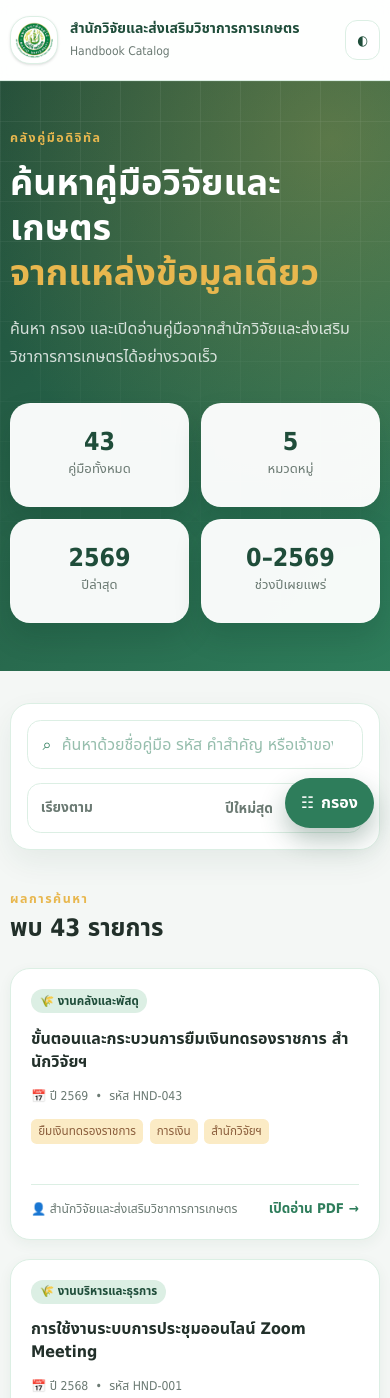
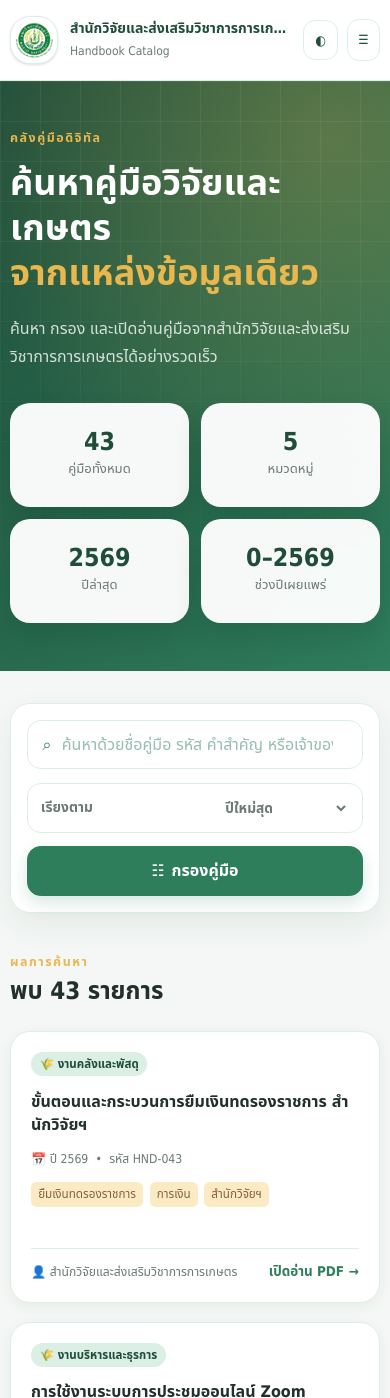
Before and after one commit to numtip/handbook, an Astro site in the folder site/: page / in a window 390 px wide. Shown: the top 1398 px of the page. Built offline with nearby package versions, Linux system fonts and the light colour scheme; Astro itself is replaced by a stand-in of ours.

Commit message:
feat: align mobile catalog controls with desktop

```diff
--- a/site/src/pages/index.astro
+++ b/site/src/pages/index.astro
@@ -19,8 +19,19 @@
           <img src="/assets/logorae.png" width="56" height="56" alt="ตราสำนักวิจัยและส่งเสริมวิชาการการเกษตร" class="h-12 w-12 rounded-xl2 border border-forest-100 bg-white object-contain p-1 shadow-sm" />
           <span class="min-w-0"><strong class="block truncate text-sm text-forest-700 dark:text-forest-100 sm:text-base">สำนักวิจัยและส่งเสริมวิชาการการเกษตร</strong><span class="text-xs text-neutral-500 dark:text-neutral-50/60">Handbook Catalog</span></span>
         </a>
-        <button id="theme-toggle" class="theme-toggle" type="button" aria-label="สลับโหมดสี" title="สลับโหมดสี"><span aria-hidden="true">◐</span><span class="hidden sm:inline">โหมดสี</span></button>
+        <div class="nav-actions">
+          <div class="desktop-nav" aria-label="เมนูหลัก"><a href="#catalog">ค้นหาคู่มือ</a><button id="desktop-filter-button" type="button">กรองคู่มือ</button></div>
+          <button id="theme-toggle" class="theme-toggle" type="button" aria-label="สลับโหมดสี" title="สลับโหมดสี"><span aria-hidden="true">◐</span><span class="theme-label">โหมดสี</span></button>
+          <button id="mobile-menu-toggle" class="mobile-menu-toggle" type="button" aria-controls="mobile-menu" aria-expanded="false" aria-label="เปิดเมนู"><span aria-hidden="true">☰</span><span>เมนู</span></button>
+        </div>
       </nav>
+      <div id="mobile-menu" class="mobile-menu hidden" aria-hidden="true">
+        <div class="catalog-shell mobile-menu-panel">
+          <a href="#catalog" data-close-menu>หน้าหลัก</a>
+          <button id="mobile-menu-filter" type="button">☷ กรองคู่มือ</button>
+          <button id="mobile-menu-theme" type="button">◐ สลับโหมดสี</button>
+        </div>
+      </div>
     </header>
 
     <main id="catalog">
@@ -44,10 +55,11 @@
         <div class="search-panel">
           <label class="search-input"><span aria-hidden="true">⌕</span><input id="query" type="search" placeholder="ค้นหาด้วยชื่อคู่มือ รหัส คำสำคัญ หรือเจ้าของ" autocomplete="off" /></label>
           <label class="sort-control"><span>เรียงตาม</span><select id="sort"><option value="newest">ปีใหม่สุด</option><option value="oldest">ปีเก่าสุด</option><option value="title">ชื่อ ก-ฮ</option></select></label>
+          <button id="mobile-inline-filter-button" class="mobile-filter-trigger" type="button">☷ <span>กรองคู่มือ</span><span id="mobile-filter-count" class="hidden"></span></button>
         </div>
 
         <!-- Desktop multi-select filter chips -->
-        <section class="desktop-filters mt-7" aria-label="ตัวกรองคู่มือ">
+        <section id="desktop-filters" class="desktop-filters mt-7" aria-label="ตัวกรองคู่มือ">
           <div class="filter-heading"><h2>กรองคู่มือ</h2><button id="clear-filters" class="clear-button" type="button">ล้างตัวกรองทั้งหมด</button></div>
           <div class="filter-group"><h3>กอง / หมวด</h3><div id="division-chips" class="chip-row"></div></div>
           <div class="filter-group mt-5"><h3>ปี พ.ศ.</h3><div id="year-chips" class="chip-row"></div></div>
@@ -64,7 +76,6 @@
     </main>
 
     <!-- Mobile filter bottom sheet -->
-    <button id="mobile-filter-button" class="filter-fab" type="button" aria-label="เปิดตัวกรอง">☷ <span>กรอง</span></button>
     <div id="filter-sheet" class="filter-sheet hidden" aria-hidden="true"><div class="sheet-backdrop" data-close-sheet></div><section class="sheet-panel" role="dialog" aria-modal="true" aria-labelledby="sheet-title"><div class="drag-handle"></div><div class="flex items-center justify-between gap-4"><h2 id="sheet-title">กรองคู่มือ</h2><button class="clear-button" data-close-sheet type="button">ปิด</button></div><div class="filter-group mt-5"><h3>กอง / หมวด</h3><div id="mobile-division-chips" class="chip-row"></div></div><div class="filter-group mt-5"><h3>ปี พ.ศ.</h3><div id="mobile-year-chips" class="chip-row"></div></div><div class="mt-6 flex gap-3"><button id="sheet-clear" class="secondary-button flex-1" type="button">ล้างทั้งหมด</button><button id="sheet-apply" class="primary-button flex-1" type="button">แสดงผลลัพธ์</button></div></section></div>
 
     <script>
@@ -85,16 +96,21 @@
       function chip(kind: 'division' | 'year', value: string, label: string) { const selected = kind === 'division' ? state.divisions.has(value) : state.years.has(value); return `<button class="filter-chip ${selected ? 'chip-active' : ''}" type="button" data-filter-kind="${kind}" data-filter-value="${escapeHtml(value)}" aria-pressed="${selected}">${escapeHtml(label)}${selected ? '<span aria-hidden="true">×</span>' : ''}</button>`; }
       function renderChips() { const divisions = [...new Set(manuals.map((manual) => manual.division).filter(Boolean))].sort((a, b) => a.localeCompare(b, 'th')); const years = [...new Set(manuals.map((manual) => manual.year || 'ไม่ระบุปี'))].sort((a, b) => Number(b) - Number(a)); const divisionMarkup = divisions.map((division) => chip('division', division, categoryLabel(division))).join(''); const yearMarkup = years.map((year) => chip('year', year, year === 'ไม่ระบุปี' ? year : `พ.ศ. ${year}`)).join(''); $('division-chips').innerHTML = divisionMarkup; $('year-chips').innerHTML = yearMarkup; $('mobile-division-chips').innerHTML = divisionMarkup; $('mobile-year-chips').innerHTML = yearMarkup; }
       function resetFilters() { state.query = ''; state.divisions.clear(); state.years.clear(); state.sort = 'newest'; $('query').value = ''; $('sort').value = 'newest'; render(); }
-      function render() { renderChips(); const query = state.query.toLocaleLowerCase('th-TH'); const results = manuals.filter((manual) => { const haystack = [manual.id, manual.title, manual.keywords, manual.owner, manual.division].join(' ').toLocaleLowerCase('th-TH'); const year = manual.year || 'ไม่ระบุปี'; return (!query || haystack.includes(query)) && (!state.divisions.size || state.divisions.has(manual.division)) && (!state.years.size || state.years.has(year)); }).sort((a, b) => state.sort === 'title' ? a.title.localeCompare(b.title, 'th') : state.sort === 'oldest' ? Number(a.year || 0) - Number(b.year || 0) : Number(b.year || 0) - Number(a.year || 0)); $('result-count').textContent = String(results.length); $('cards').innerHTML = results.map(card).join(''); $('cards').classList.toggle('hidden', results.length === 0); $('empty').classList.toggle('hidden', results.length !== 0); const selected = state.divisions.size + state.years.size; $('active-filter-note').classList.toggle('hidden', selected === 0); $('active-filter-note').textContent = selected ? `เลือกตัวกรอง ${selected} รายการ` : ''; }
+      function render() { renderChips(); const query = state.query.toLocaleLowerCase('th-TH'); const results = manuals.filter((manual) => { const haystack = [manual.id, manual.title, manual.keywords, manual.owner, manual.division].join(' ').toLocaleLowerCase('th-TH'); const year = manual.year || 'ไม่ระบุปี'; return (!query || haystack.includes(query)) && (!state.divisions.size || state.divisions.has(manual.division)) && (!state.years.size || state.years.has(year)); }).sort((a, b) => state.sort === 'title' ? a.title.localeCompare(b.title, 'th') : state.sort === 'oldest' ? Number(a.year || 0) - Number(b.year || 0) : Number(b.year || 0) - Number(a.year || 0)); $('result-count').textContent = String(results.length); $('cards').innerHTML = results.map(card).join(''); $('cards').classList.toggle('hidden', results.length === 0); $('empty').classList.toggle('hidden', results.length !== 0); const selected = state.divisions.size + state.years.size; $('active-filter-note').classList.toggle('hidden', selected === 0); $('active-filter-note').textContent = selected ? `เลือกตัวกรอง ${selected} รายการ` : ''; $('mobile-filter-count').classList.toggle('hidden', selected === 0); $('mobile-filter-count').textContent = selected ? String(selected) : ''; }
       function renderStats() { const years = manuals.map((manual) => Number(manual.year)).filter(Number.isFinite); $('stat-total').textContent = String(manuals.length); $('stat-divisions').textContent = String(new Set(manuals.map((manual) => manual.division).filter(Boolean)).size); $('stat-latest').textContent = years.length ? String(Math.max(...years)) : '—'; $('stat-range').textContent = years.length ? `${Math.min(...years)}–${Math.max(...years)}` : 'ไม่ระบุ'; }
       function setSheet(open: boolean) { $('filter-sheet').classList.toggle('hidden', !open); $('filter-sheet').setAttribute('aria-hidden', String(!open)); }
+      function setMenu(open: boolean) { $('mobile-menu').classList.toggle('hidden', !open); $('mobile-menu').setAttribute('aria-hidden', String(!open)); $('mobile-menu-toggle').setAttribute('aria-expanded', String(open)); }
+      function toggleTheme() { const dark = document.documentElement.classList.toggle('dark'); localStorage.setItem('handbook-theme', dark ? 'dark' : 'light'); }
+      function openFilters() { setMenu(false); if (window.matchMedia('(max-width: 767px)').matches) setSheet(true); else $('desktop-filters').scrollIntoView({ behavior: 'smooth', block: 'start' }); }
 
       // Events for search, chips, sort, mobile sheet, and dark mode.
       $('query').addEventListener('input', (event) => { state.query = (event.target as HTMLInputElement).value; render(); });
       $('sort').addEventListener('change', (event) => { state.sort = (event.target as HTMLSelectElement).value as SortMode; render(); });
       document.addEventListener('click', (event) => { const target = event.target as HTMLElement; const chipButton = target.closest<HTMLButtonElement>('[data-filter-kind]'); if (chipButton) { const kind = chipButton.dataset.filterKind as 'division' | 'year'; const value = chipButton.dataset.filterValue || ''; const selected = kind === 'division' ? state.divisions : state.years; selected.has(value) ? selected.delete(value) : selected.add(value); render(); } if (target.closest('[data-close-sheet]')) setSheet(false); });
-      $('clear-filters').addEventListener('click', resetFilters); $('empty-clear').addEventListener('click', resetFilters); $('sheet-clear').addEventListener('click', resetFilters); $('mobile-filter-button').addEventListener('click', () => setSheet(true)); $('sheet-apply').addEventListener('click', () => setSheet(false));
-      $('theme-toggle').addEventListener('click', () => { const dark = document.documentElement.classList.toggle('dark'); localStorage.setItem('handbook-theme', dark ? 'dark' : 'light'); });
+      $('clear-filters').addEventListener('click', resetFilters); $('empty-clear').addEventListener('click', resetFilters); $('sheet-clear').addEventListener('click', resetFilters); $('sheet-apply').addEventListener('click', () => setSheet(false));
+      $('desktop-filter-button').addEventListener('click', openFilters); $('mobile-inline-filter-button').addEventListener('click', openFilters); $('mobile-menu-filter').addEventListener('click', openFilters);
+      $('mobile-menu-toggle').addEventListener('click', () => setMenu($('mobile-menu').classList.contains('hidden'))); document.addEventListener('click', (event) => { if ((event.target as HTMLElement).closest('[data-close-menu]')) setMenu(false); }); document.addEventListener('keydown', (event) => { if (event.key === 'Escape') { setMenu(false); setSheet(false); } });
+      $('theme-toggle').addEventListener('click', toggleTheme); $('mobile-menu-theme').addEventListener('click', toggleTheme);
 
       fetch('/data/manuals.csv').then((response) => { if (!response.ok) throw new Error('ไม่สามารถโหลดข้อมูลได้'); return response.text(); }).then((text) => { manuals = parseCatalog(text); renderStats(); render(); $('skeletons').classList.add('hidden'); }).catch(() => { $('skeletons').classList.add('hidden'); $('empty').classList.remove('hidden'); $('empty').innerHTML = '<span>🌱</span><h3>ไม่สามารถโหลดข้อมูลคู่มือ</h3><p>กรุณาลองใหม่อีกครั้งในภายหลัง</p>'; });
     </script>
--- a/site/src/styles/global.css
+++ b/site/src/styles/global.css
@@ -92,3 +92,31 @@
 
 /* Runtime visibility state must override layout helpers such as .card-grid. */
 .hidden { display: none !important; }
+
+/* Shared navigation and mobile controls */
+header { position: relative; }
+.nav-actions { display: flex; flex: 0 0 auto; align-items: center; gap: .55rem; }
+.desktop-nav { display: flex; align-items: center; gap: .25rem; }
+.desktop-nav a, .desktop-nav button { border: 0; border-radius: .65rem; background: transparent; padding: .55rem .7rem; color: #1F4D3A; font-size: .85rem; font-weight: 800; text-decoration: none; cursor: pointer; transition: background .2s ease, color .2s ease; }
+.desktop-nav a:hover, .desktop-nav button:hover { background: #DCEFE4; color: #1F4D3A; }
+.dark .desktop-nav a, .dark .desktop-nav button { color: #F4F7F5; }
+.dark .desktop-nav a:hover, .dark .desktop-nav button:hover { background: rgb(255 255 255 / .12); }
+.mobile-menu-toggle, .mobile-menu, .mobile-filter-trigger { display: none; }
+.theme-label { display: none; }
+@media (min-width: 640px) { .theme-label { display: inline; } }
+@media (max-width: 767px) {
+  .desktop-nav { display: none; }
+  .mobile-menu-toggle { display: inline-flex; min-height: 2.6rem; align-items: center; gap: .35rem; border: 1px solid #DCEFE4; border-radius: .75rem; background: #fff; padding: .5rem .65rem; color: #1F4D3A; font-size: .8rem; font-weight: 800; cursor: pointer; }
+  .dark .mobile-menu-toggle { border-color: rgb(255 255 255 / .2); background: #22302A; color: #FBEBC5; }
+  .mobile-menu { position: absolute; z-index: 45; top: 100%; right: 0; left: 0; border-bottom: 1px solid #DCEFE4; background: rgb(255 255 255 / .98); box-shadow: 0 14px 28px rgb(31 77 58 / .14); backdrop-filter: blur(12px); }
+  .dark .mobile-menu { border-color: rgb(255 255 255 / .14); background: rgb(34 48 42 / .98); }
+  .mobile-menu:not(.hidden) { display: block; }
+  .mobile-menu-panel { display: grid; grid-template-columns: repeat(3, minmax(0, 1fr)); gap: .5rem; padding-block: .75rem; }
+  .mobile-menu-panel a, .mobile-menu-panel button { display: inline-flex; min-height: 2.7rem; align-items: center; justify-content: center; border: 1px solid #DCEFE4; border-radius: .75rem; background: #fff; padding: .5rem; color: #1F4D3A; font-size: .78rem; font-weight: 800; text-decoration: none; cursor: pointer; }
+  .dark .mobile-menu-panel a, .dark .mobile-menu-panel button { border-color: rgb(255 255 255 / .16); background: #22302A; color: #F4F7F5; }
+  .mobile-filter-trigger { display: flex; min-height: 3.1rem; align-items: center; justify-content: center; gap: .45rem; border: 1px solid #2E7D5B; border-radius: .85rem; background: #2E7D5B; color: #fff; font-weight: 800; cursor: pointer; box-shadow: 0 7px 16px rgb(46 125 91 / .18); }
+  .mobile-filter-trigger:active { transform: scale(.98); }
+  .mobile-filter-trigger #mobile-filter-count { display: inline-flex; min-width: 1.35rem; min-height: 1.35rem; align-items: center; justify-content: center; border-radius: 999px; background: #FBEBC5; color: #8B5E3C; font-size: .72rem; }
+  .filter-fab { display: none !important; }
+}
+@media (max-width: 420px) { .mobile-menu-toggle span:last-child { display: none; } .mobile-menu-panel { grid-template-columns: 1fr; } }
```
